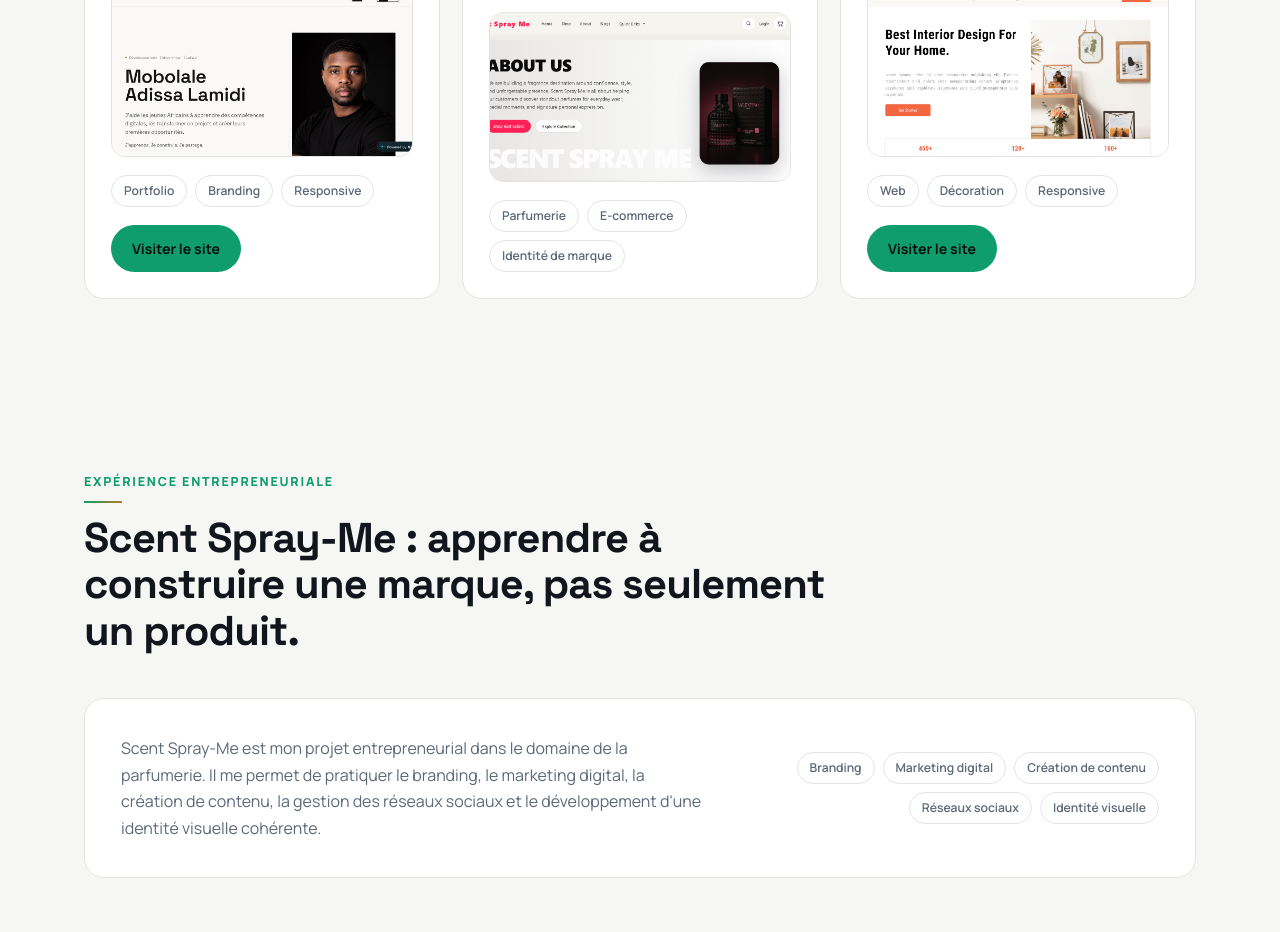
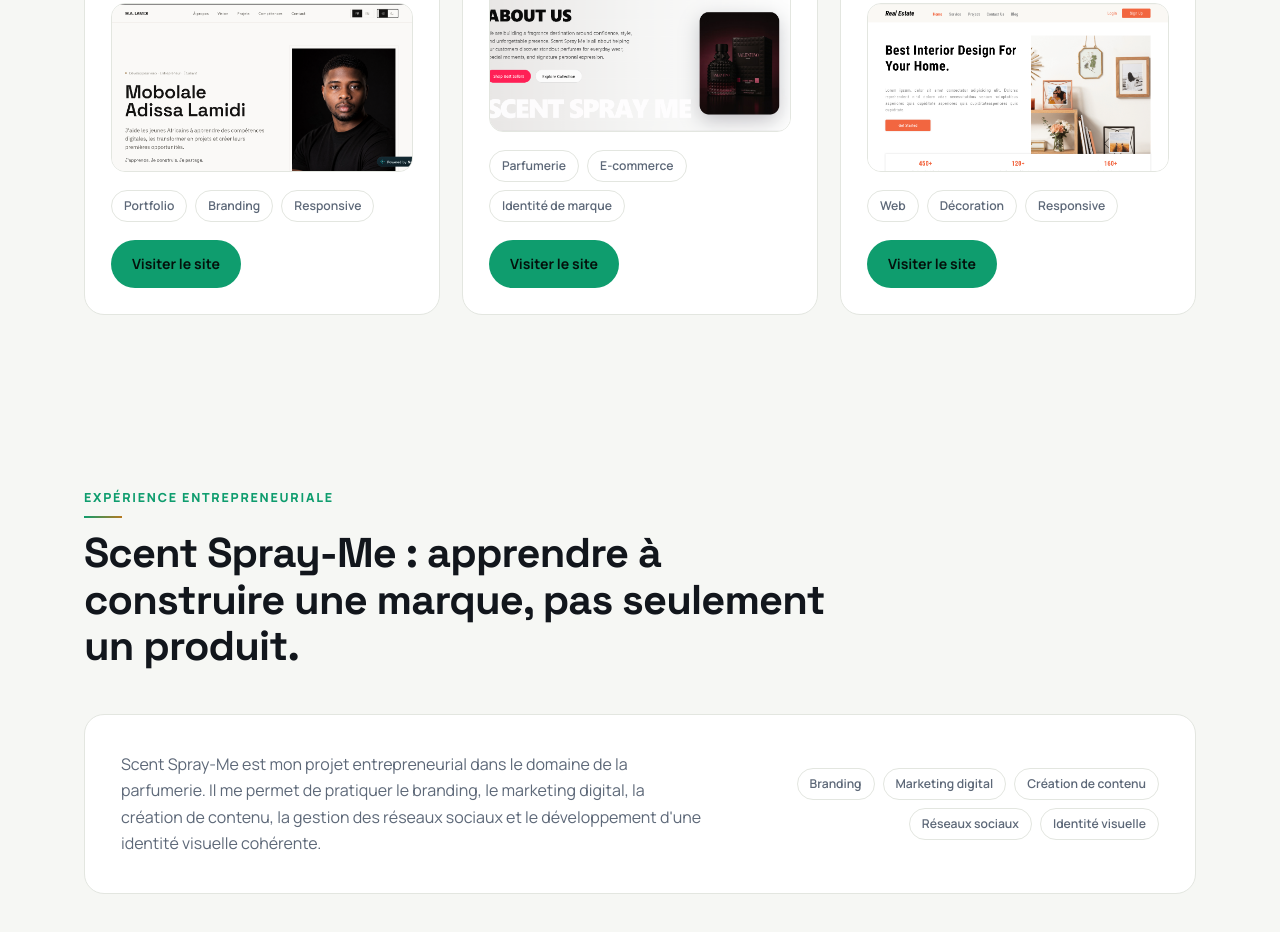
Before and after one commit to mobolalelamidi-cell/Portfoliio, a plain HTML site: page index.html in a window 1280 px wide. Shown: the part 4526-5458 px from the top of the page. Drawn offline with Linux system fonts and the light colour scheme.

Commit message:
Add project link for Scent Spray-Me in the projects section

```diff
--- a/index.html
+++ b/index.html
@@ -232,6 +232,7 @@
             <img src="icons/scent-spray-me-preview.png" alt="Aperçu de la boutique en ligne Scent Spray-Me" loading="lazy" decoding="async">
           </a>
           <div class="tags"><span>Parfumerie</span><span>E-commerce</span><span>Identité de marque</span></div>
+          <a class="btn-primary project-link" href="https://scent-spray-me.vercel.app/" target="_blank" rel="noopener noreferrer" aria-label="Visiter Scent Spray-Me (s’ouvre dans un nouvel onglet)">Visiter le site</a>
         </article>
         <article data-cat="web" class="project-card">
           <div class="project-top"><span>06</span><strong>Design d’intérieur</strong></div>
```
